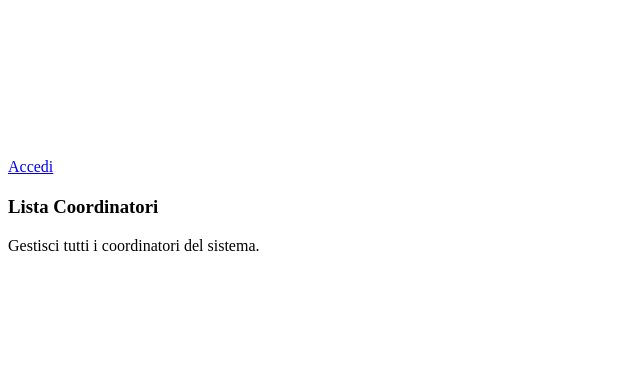
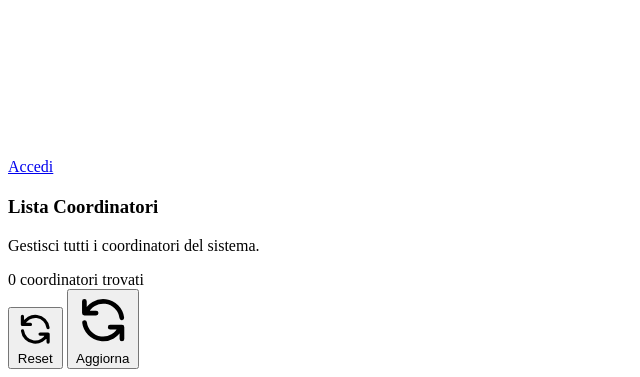
Before and after one commit to fanovi/TherapyCRM, a Yii app: template frontend/views/user/coordinators/index.php in a window 1280 px wide. Shown: the part 4101-4478 px from the top of the page, without its empty margins (0-640 px from the left). Before the commit the page ends 4352 px from the top, so only its background shows below. Run offline with PHP 8.4 and a stand-in for Yii, Linux system fonts and the light colour scheme; the template is opened without the code that fills it, so the values that code supplies are empty; some libraries are stand-ins or nearby versions.

Commit message:
Enhance UserSearch model and coordinator index view: Add username property to UserSearch for improved filtering. Update rules to include username in safe attributes. Enhance coordinator index view with filter controls, reset and refresh buttons, and update action button tooltips for better user experience. Implement JavaScript for dynamic result count and filter reset functionality.

```diff
--- a/frontend/views/user/coordinators/index.php
+++ b/frontend/views/user/coordinators/index.php
@@ -42,9 +42,40 @@ $this->params['breadcrumbs'][] = $this->title;
             </p>
         </div>
 
+        <!-- Filter Controls -->
+        <div class="px-5 py-3 border-t border-gray-100 dark:border-gray-800 bg-gray-50 dark:bg-gray-900/50">
+            <div class="flex flex-wrap items-center justify-between gap-3">
+                <div class="flex items-center gap-3">
+                    <span class="text-sm text-gray-600 dark:text-gray-400">
+                        <span id="result-count">Caricamento...</span> coordinatori trovati
+                    </span>
+                </div>
+                <div class="flex items-center gap-2">
+                    <button type="button"
+                            id="reset-filters"
+                            class="inline-flex items-center px-3 py-2 text-xs font-medium text-gray-700 bg-white border border-gray-300 rounded-lg hover:bg-gray-50 focus:outline-none focus:ring-2 focus:ring-brand-500 focus:ring-offset-2 dark:bg-gray-800 dark:text-gray-300 dark:border-gray-600 dark:hover:bg-gray-700"
+                            title="Resetta tutti i filtri">
+                        <svg class="w-3 h-3 mr-1" fill="none" stroke="currentColor" viewBox="0 0 24 24">
+                            <path stroke-linecap="round" stroke-linejoin="round" stroke-width="2" d="M4 4v5h.582m15.356 2A8.001 8.001 0 004.582 9m0 0H9m11 11v-5h-.581m0 0a8.003 8.003 0 01-15.357-2m15.357 2H15"></path>
+                        </svg>
+                        Reset
+                    </button>
+                    <button type="button"
+                            id="refresh-grid"
+                            class="inline-flex items-center px-3 py-2 text-xs font-medium text-gray-700 bg-white border border-gray-300 rounded-lg hover:bg-gray-50 focus:outline-none focus:ring-2 focus:ring-brand-500 focus:ring-offset-2 dark:bg-gray-800 dark:text-gray-300 dark:border-gray-600 dark:hover:bg-gray-700"
+                            title="Aggiorna la lista">
+                        <svg class="w-3 h-3 mr-1" fill="none" stroke="currentColor" viewBox="0 0 24 24">
+                            <path stroke-linecap="round" stroke-linejoin="round" stroke-width="2" d="M4 4v5h.582m15.356 2A8.001 8.001 0 004.582 9m0 0H9m11 11v-5h-.581m0 0a8.003 8.003 0 01-15.357-2m15.357 2H15"></path>
+                        </svg>
+                        Aggiorna
+                    </button>
+                </div>
+            </div>
+        </div>
+
         <!-- Scrollable Table Container -->
         <div class="border-t border-gray-100 dark:border-gray-800 overflow-x-auto">
-            <?php Pjax::begin(); ?>
+            <?php Pjax::begin(['id' => 'coordinator-grid-pjax']); ?>
 
             <?= GridView::widget([
                 'dataProvider' => $dataProvider,
@@ -141,6 +172,8 @@ $this->params['breadcrumbs'][] = $this->title;
                         'header' => 'Azioni',
                         'headerOptions' => ['class' => 'px-4 py-3 min-w-[120px]'],
                         'contentOptions' => ['class' => 'px-4 py-4 whitespace-nowrap'],
+                        'filterOptions' => ['class' => 'px-2 py-2'],
+                        'filter' => false, // ActionColumn non supporta filtri
                         'template' => '{view} {update} {toggle-status}',
                         'urlCreator' => function ($action, $model, $key, $index) {
                             if ($action === 'view') {
@@ -156,18 +189,27 @@ $this->params['breadcrumbs'][] = $this->title;
                         },
                         'buttons' => [
                             'view' => function ($url, $model, $key) {
-                                return Html::a('<svg class="w-4 h-4" fill="none" stroke="currentColor" viewBox="0 0 24 24"><path stroke-linecap="round" stroke-linejoin="round" stroke-width="2" d="M15 12a3 3 0 11-6 0 3 3 0 016 0z"></path><path stroke-linecap="round" stroke-linejoin="round" stroke-width="2" d="M2.458 12C3.732 7.943 7.523 5 12 5c4.478 0 8.268 2.943 9.542 7-1.274 4.057-5.064 7-9.542 7-4.477 0-8.268-2.943-9.542-7z"></path></svg>',
+                                return Html::a(
+                                    '<svg class="w-4 h-4" fill="none" stroke="currentColor" viewBox="0 0 24 24">
+                                        <path stroke-linecap="round" stroke-linejoin="round" stroke-width="2" d="M15 12a3 3 0 11-6 0 3 3 0 016 0z"></path>
+                                        <path stroke-linecap="round" stroke-linejoin="round" stroke-width="2" d="M2.458 12C3.732 7.943 7.523 5 12 5c4.478 0 8.268 2.943 9.542 7-1.274 4.057-5.064 7-9.542 7-4.477 0-8.268-2.943-9.542-7z"></path>
+                                    </svg>',
                                     $url, [
-                                    'title' => 'Visualizza',
-                                    'class' => 'text-blue-600 hover:text-blue-900 dark:text-blue-400 dark:hover:text-blue-300 mr-3'
+                                    'title' => 'Visualizza coordinatore',
+                                    'class' => 'inline-flex items-center p-1 text-blue-600 hover:text-blue-900 dark:text-blue-400 dark:hover:text-blue-300 hover:bg-blue-50 dark:hover:bg-blue-900/20 rounded transition-colors duration-200 mr-2',
+                                    'data-pjax' => '0'
                                 ]);
                             },
                             'update' => function ($url, $model, $key) {
                                 if (!Yii::$app->user->can('update_coordinator')) return '';
-                                return Html::a('<svg class="w-4 h-4" fill="none" stroke="currentColor" viewBox="0 0 24 24"><path stroke-linecap="round" stroke-linejoin="round" stroke-width="2" d="M11 5H6a2 2 0 00-2 2v11a2 2 0 002 2h11a2 2 0 002-2v-5m-1.414-9.414a2 2 0 112.828 2.828L11.828 15H9v-2.828l8.586-8.586z"></path></svg>',
+                                return Html::a(
+                                    '<svg class="w-4 h-4" fill="none" stroke="currentColor" viewBox="0 0 24 24">
+                                        <path stroke-linecap="round" stroke-linejoin="round" stroke-width="2" d="M11 5H6a2 2 0 00-2 2v11a2 2 0 002 2h11a2 2 0 002-2v-5m-1.414-9.414a2 2 0 112.828 2.828L11.828 15H9v-2.828l8.586-8.586z"></path>
+                                    </svg>',
                                     $url, [
-                                    'title' => 'Modifica',
-                                    'class' => 'text-yellow-600 hover:text-yellow-900 dark:text-yellow-400 dark:hover:text-yellow-300 mr-3'
+                                    'title' => 'Modifica coordinatore',
+                                    'class' => 'inline-flex items-center p-1 text-yellow-600 hover:text-yellow-900 dark:text-yellow-400 dark:hover:text-yellow-300 hover:bg-yellow-50 dark:hover:bg-yellow-900/20 rounded transition-colors duration-200 mr-2',
+                                    'data-pjax' => '0'
                                 ]);
                             },
                             'toggle-status' => function ($url, $model, $key) {
@@ -175,25 +217,33 @@ $this->params['breadcrumbs'][] = $this->title;
 
                                 if ($model->status == 'active') {
                                     // Show deactivate button for active coordinators
-                                    return Html::a('<svg class="w-4 h-4" fill="none" stroke="currentColor" viewBox="0 0 24 24"><path stroke-linecap="round" stroke-linejoin="round" stroke-width="2" d="M10 9v6m4-6v6m7-3a9 9 0 11-18 0 9 9 0 0118 0z"/></svg>',
+                                    return Html::a(
+                                        '<svg class="w-4 h-4" fill="none" stroke="currentColor" viewBox="0 0 24 24">
+                                            <path stroke-linecap="round" stroke-linejoin="round" stroke-width="2" d="M10 9v6m4-6v6m7-3a9 9 0 11-18 0 9 9 0 0118 0z"/>
+                                        </svg>',
                                         $url, [
-                                        'title' => 'Disattiva',
-                                        'class' => 'text-red-600 hover:text-red-900 dark:text-red-400 dark:hover:text-red-300',
+                                        'title' => 'Disattiva coordinatore',
+                                        'class' => 'inline-flex items-center p-1 text-red-600 hover:text-red-900 dark:text-red-400 dark:hover:text-red-300 hover:bg-red-50 dark:hover:bg-red-900/20 rounded transition-colors duration-200',
                                         'data' => [
                                             'confirm' => 'Sei sicuro di voler disattivare questo coordinatore? Potrà essere riattivato in seguito.',
                                             'method' => 'post',
                                         ],
+                                        'data-pjax' => '0'
                                     ]);
                                 } else {
                                     // Show activate button for inactive coordinators
-                                    return Html::a('<svg class="w-4 h-4" fill="none" stroke="currentColor" viewBox="0 0 24 24"><path stroke-linecap="round" stroke-linejoin="round" stroke-width="2" d="M9 12l2 2 4-4m6 2a9 9 0 11-18 0 9 9 0 0118 0z"></path></svg>',
+                                    return Html::a(
+                                        '<svg class="w-4 h-4" fill="none" stroke="currentColor" viewBox="0 0 24 24">
+                                            <path stroke-linecap="round" stroke-linejoin="round" stroke-width="2" d="M9 12l2 2 4-4m6 2a9 9 0 11-18 0 9 9 0 0118 0z"></path>
+                                        </svg>',
                                         $url, [
-                                        'title' => 'Attiva',
-                                        'class' => 'text-success-600 hover:text-success-700 dark:text-success-500 dark:hover:text-success-600',
+                                        'title' => 'Attiva coordinatore',
+                                        'class' => 'inline-flex items-center p-1 text-green-600 hover:text-green-900 dark:text-green-400 dark:hover:text-green-300 hover:bg-green-50 dark:hover:bg-green-900/20 rounded transition-colors duration-200',
                                         'data' => [
                                             'confirm' => 'Sei sicuro di voler attivare questo coordinatore?',
                                             'method' => 'post',
                                         ],
+                                        'data-pjax' => '0'
                                     ]);
                                 }
                             },
@@ -206,3 +256,62 @@ $this->params['breadcrumbs'][] = $this->title;
         </div>
     </div>
 </div>
+
+<script>
+document.addEventListener('DOMContentLoaded', function() {
+    const pjaxContainer = '#coordinator-grid-pjax';
+    const resetButton = document.getElementById('reset-filters');
+    const refreshButton = document.getElementById('refresh-grid');
+
+    // Update result count
+    function updateResultCount() {
+        const rows = document.querySelectorAll('tbody tr');
+        const count = rows.length;
+        const resultCountEl = document.getElementById('result-count');
+        if (resultCountEl) {
+            resultCountEl.textContent = count;
+        }
+    }
+
+    // Reset all filters
+    resetButton?.addEventListener('click', function() {
+        // Clear all filter inputs
+        const filterInputs = document.querySelectorAll('.filters input, .filters select');
+        filterInputs.forEach(input => {
+            if (input.type === 'text' || input.type === 'email') {
+                input.value = '';
+            } else if (input.tagName === 'SELECT') {
+                input.selectedIndex = 0;
+            }
+        });
+
+        // Trigger PJAX refresh
+        if (window.$ && window.$.pjax) {
+            window.$.pjax.reload({
+                container: pjaxContainer,
+                timeout: 3000
+            });
+        }
+    });
+
+    // Refresh grid
+    refreshButton?.addEventListener('click', function() {
+        if (window.$ && window.$.pjax) {
+            window.$.pjax.reload({
+                container: pjaxContainer,
+                timeout: 3000
+            });
+        }
+    });
+
+    // Update count on page load and PJAX updates
+    updateResultCount();
+
+    // Listen for PJAX events
+    if (window.$) {
+        $(document).on('pjax:complete', pjaxContainer, function() {
+            updateResultCount();
+        });
+    }
+});
+</script>
```
Also changed, not shown: frontend/models/UserSearch.php (+24 -4 lines).
